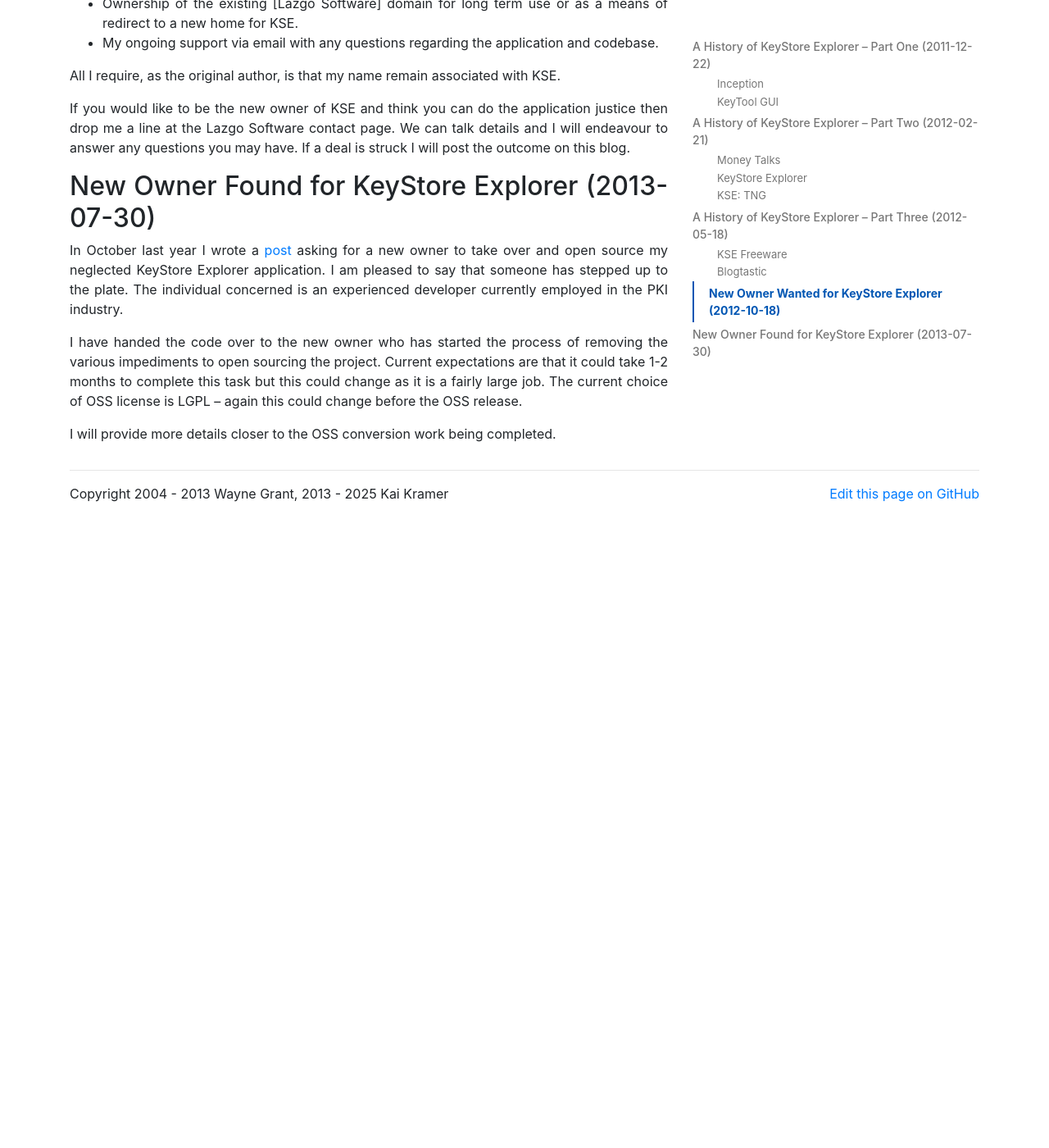
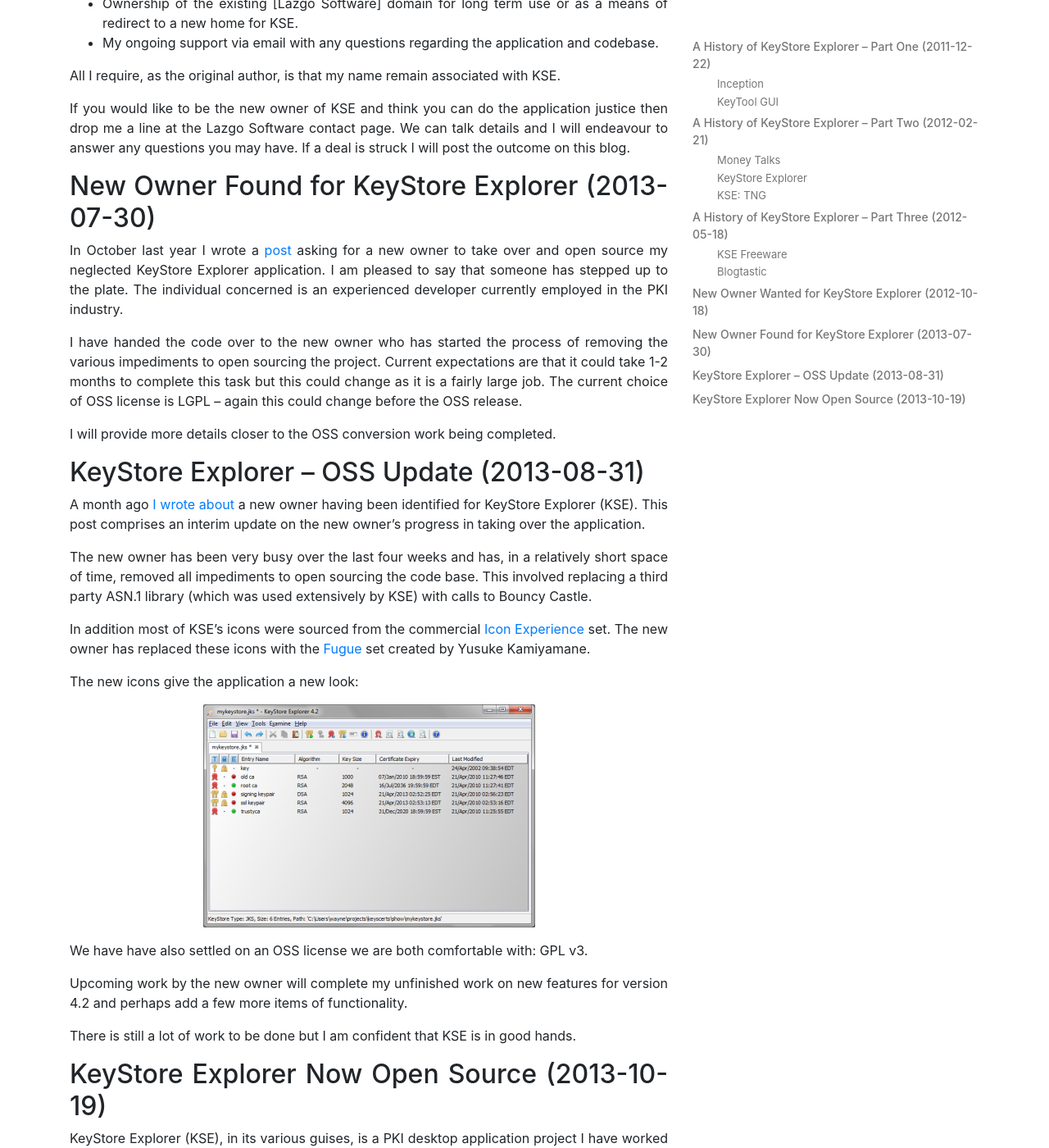
Before and after one commit to kaikramer/kaikramer.github.io, a Jekyll site: the page built from history/index.html, in a window 1280 px wide and 1400 px high, scrolled down 8883 px. Shown: the whole window at 82% size. Built offline with Jekyll 4.4.1, drawn with Linux system fonts in a browser that asks for light colours; before the commit the page ends 9513 px from its top, so only the background shows below that; some of the changed text lies outside the part shown.

Commit message:
📝 add "KSE OSS Update"/"KSE Now Open Source"

```diff
--- a/history/index.html
+++ b/history/index.html
@@ -577,3 +577,85 @@
 I will provide more details closer to the OSS conversion work being
 completed.
 </p>
+
+<h2>KeyStore Explorer – OSS Update (2013-08-31)</h2>
+<p>
+A month ago <a
+href="#new-owner-found-for-keystore-explorer-2013-07-30">I wrote
+about</a> a new owner having been identified for KeyStore Explorer
+(KSE). This post comprises an interim update on the new owner’s progress
+in taking over the application.
+</p>
+<p>
+The new owner has been very busy over the last four weeks and has, in
+a relatively short space of time, removed all impediments to open
+sourcing the code base. This involved replacing a third party ASN.1
+library (which was used extensively by KSE) with calls to Bouncy
+Castle.
+</p>
+<p>
+In addition most of KSE’s icons were sourced from the commercial <a
+href="https://www.iconexperience.com/">Icon Experience</a> set. The new
+owner has replaced these icons with the <a
+href="https://p.yusukekamiyamane.com/">Fugue</a> set created by Yusuke
+Kamiyamane.
+</p>
+<p>
+The new icons give the application a new look:
+</p>
+<figure>
+<img src="images/kse-oss.png" title="KSE OSS"
+class="img-fluid d-block mx-auto" alt="KSE OSS Image" />
+</figure>
+<p>
+We have have also settled on an OSS license we are both comfortable
+with: GPL v3.
+</p>
+<p>
+Upcoming work by the new owner will complete my unfinished work on
+new features for version 4.2 and perhaps add a few more items of
+functionality.
+</p>
+<p>
+There is still a lot of work to be done but I am confident that KSE
+is in good hands.
+</p>
+
+
+<h2>KeyStore Explorer Now Open Source (2013-10-19)</h2>
+<p>
+KeyStore Explorer (KSE), in its various guises, is a PKI desktop
+application project I have worked solo on since 2001. While it started
+as open source software it has been a closed project for most of the
+subsequent time. For the last year development has stalled due to a lack
+of motivation on my part. My concern has been that my lack of activity
+would lead to the whole project dying.
+</p>
+<p>
+I am therefore happy to report that KSE is now officially open source
+software. The new owner <a href="https://github.com/kaikramer">Kai
+Kramer</a> answered my <a
+href="#new-owner-wanted-for-keystore-explorer-2012-10-18">call to
+arms</a> and has been busy since late July remediating all of the
+impediments to open sourcing the application, completing the features I
+had slated for version 4.2 and adding extra functionality. The result is
+<strong>KSE 5.0</strong> which is licensed under <strong>GPL Version
+3</strong>.
+</p>
+<p>
+The old KSE website […] has been decomissioned and now redirects to
+KSE’s new home at SourceForge […].
+</p>
+<p>
+Release notes for 5.0 are available <a
+href="https://keystore-explorer.org/release50.html">here</a>. Executable
+downloads for the usual supported platforms are available <a
+href="https://keystore-explorer.org/downloads.html">here</a>. Finally
+the highlight is the availability, for the first time since 2004, of the
+<a href="https://github.com/kaikramer/keystore-explorer">source
+code</a>.
+</p>
+<p>
+For my own part, I will be stepping back completely from the project
+to let Kai and the community take KSE forward.
+</p>
```
Also changed, not shown: history/images/kse-oss.png (added).
